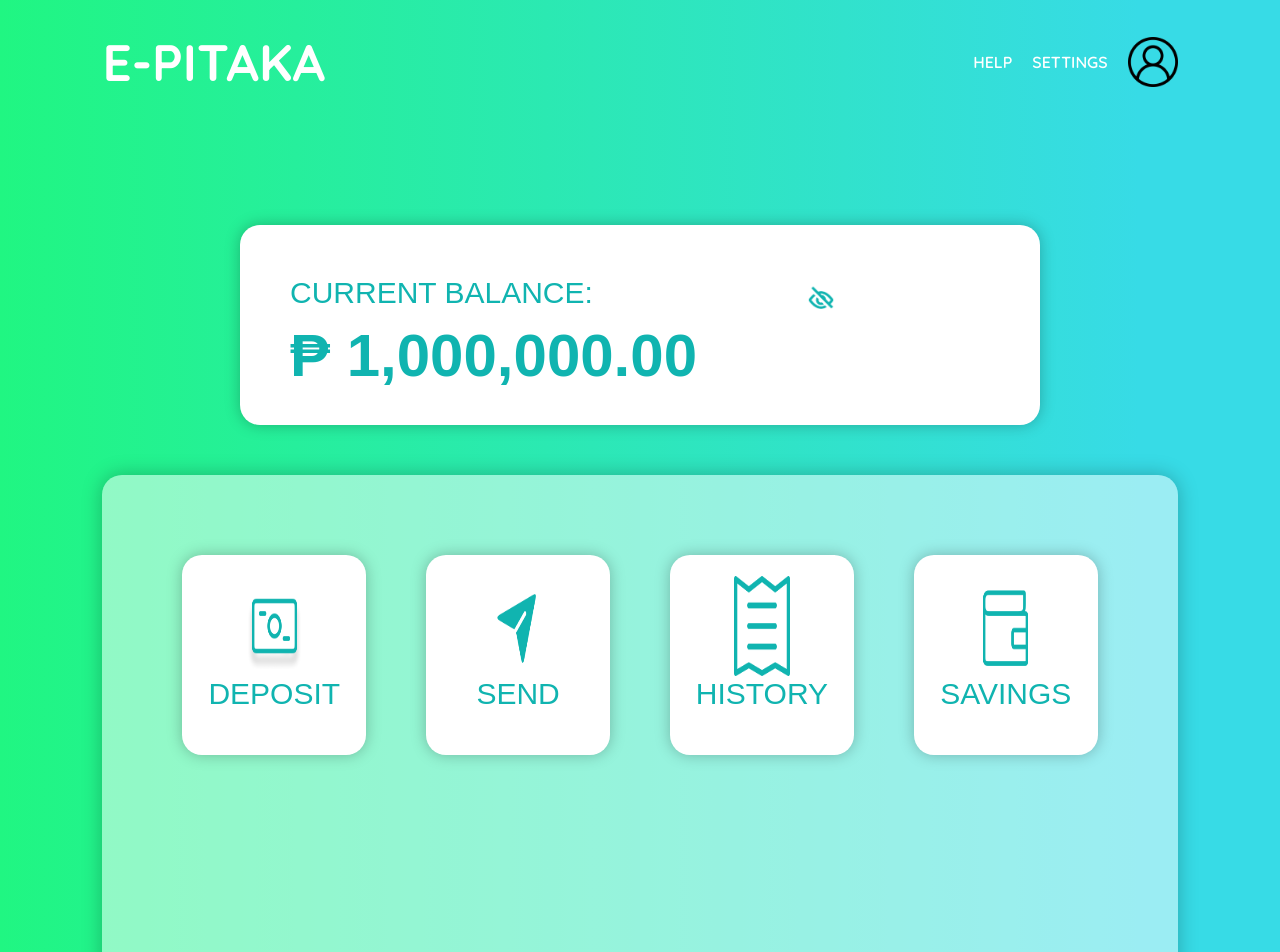
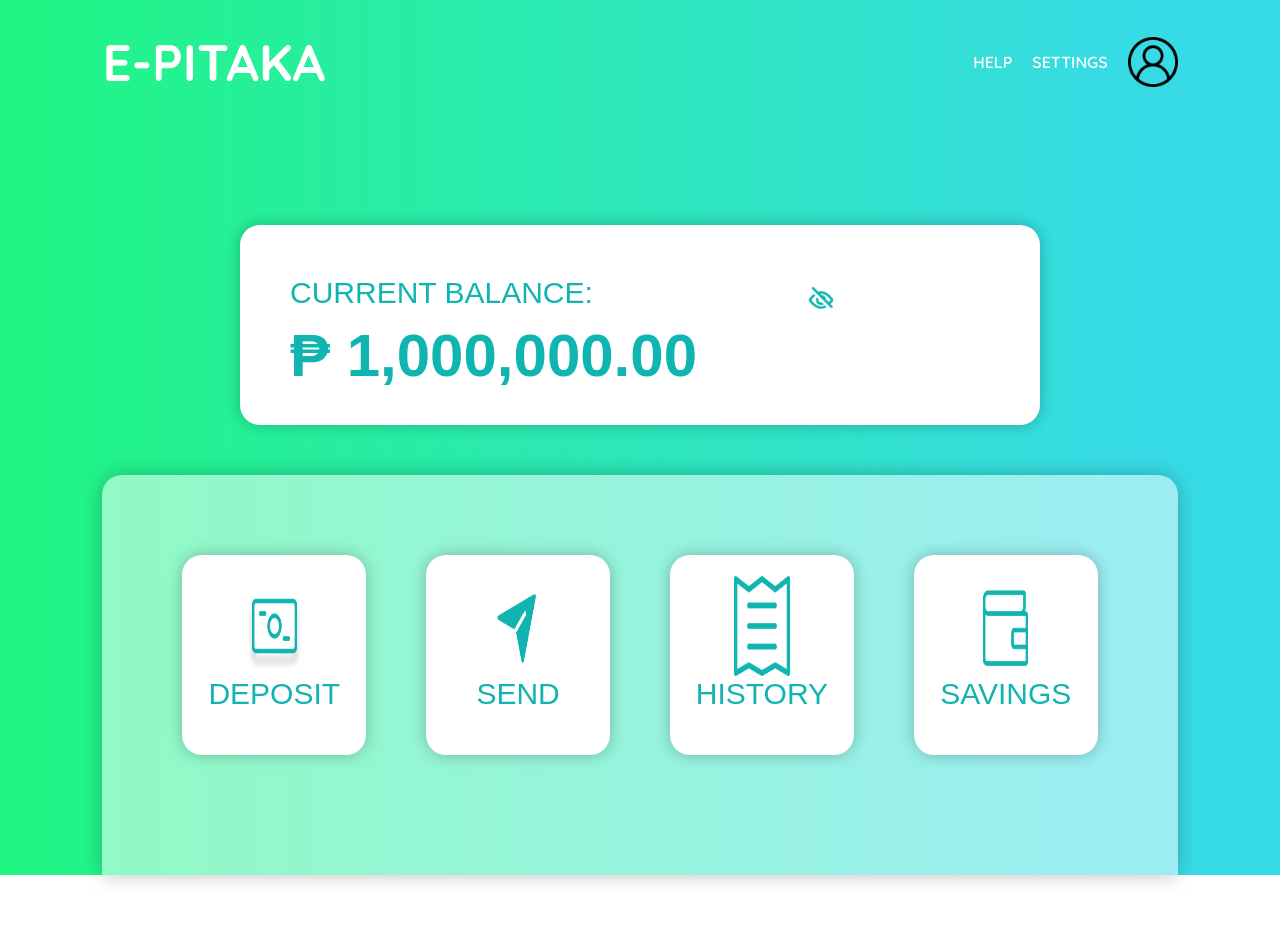
Before and after one commit to NotRelix/e-pitaka, a React (Vite) app: page /e-pitaka/home in a window 1280 px wide. Shown: the top 952 px of the page. After the commit the page ends 875 px from the top, so only its background shows below. Built offline with nearby package versions, Linux system fonts and the light colour scheme; a web font is replaced by a local one.

Commit message:
please check display again

```diff
--- a/src/styles/Home.css
+++ b/src/styles/Home.css
@@ -83,7 +83,7 @@
     padding: 60px;
     align-items: center;
     justify-content: flex-start;
-    min-height: 500px;
+    height: 400px;
     position: sticky;
     bottom: 0;
   }
@@ -92,13 +92,14 @@
     display: flex;
     gap: 20px;
     justify-content: center;
-    min-height: 50vh; /* Adjust this value as needed */
+    min-height:max-content;
   }
 
-  /* Additional styles to prevent body overlap */
+
   html,
   body {
     height: 100%;
+    margin: 0;
   }
 
   #root {
```
